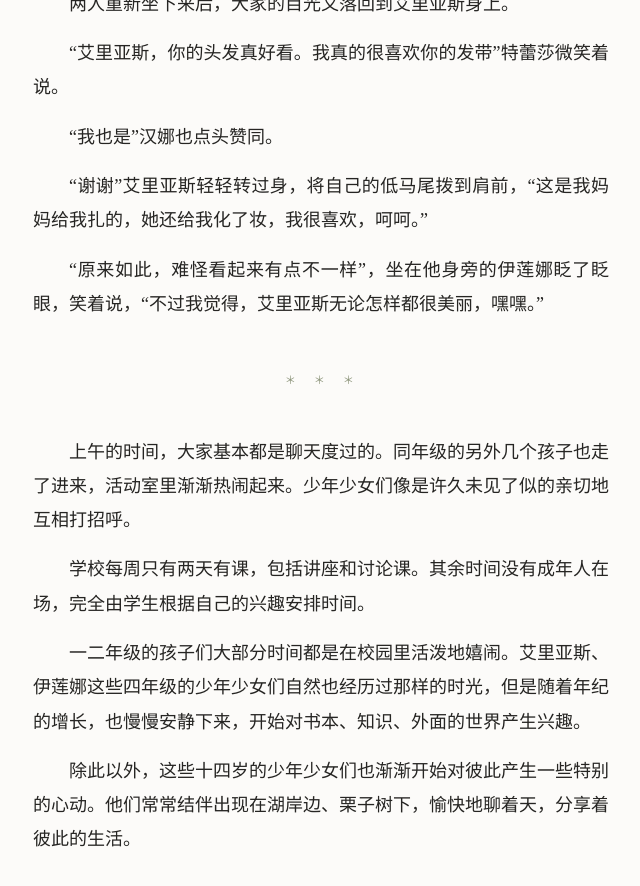
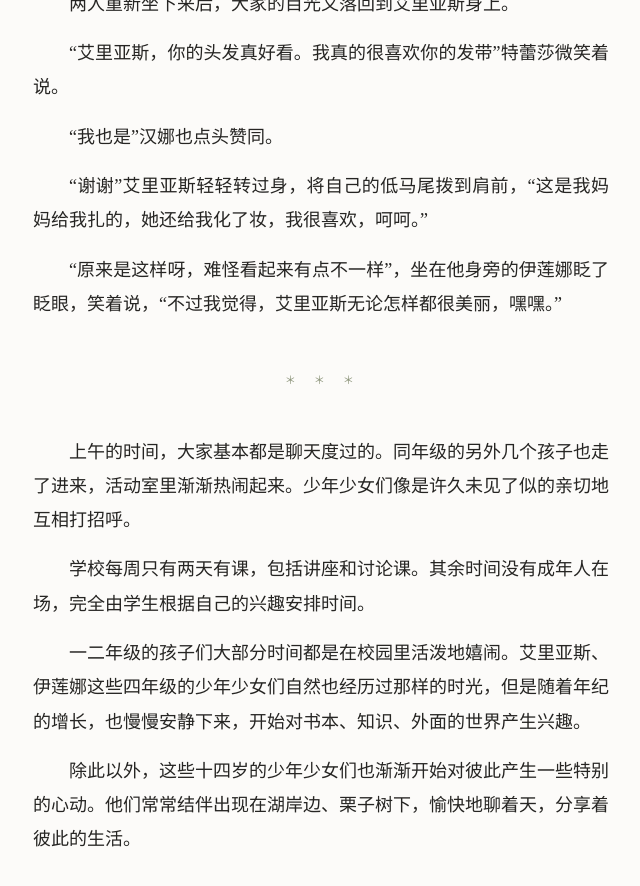
Before and after one commit to kxxx55500/kxxx55500.github.io, a Jekyll site: the page built from _chapters/saint-leina/3.md, in a window 1280 px wide and 900 px high, scrolled down 1541 px. Shown: the top 886 px of the window, without its empty margins (319-959 px from the left). Built offline with Jekyll 4.4.1, drawn with Linux system fonts in a browser that asks for light colours; some web fonts are replaced.

Commit message:
修改 章节：3

```diff
--- a/_chapters/saint-leina/3.md
+++ b/_chapters/saint-leina/3.md
@@ -41,7 +41,7 @@ published: true
 
 “谢谢”艾里亚斯轻轻转过身，将自己的低马尾拨到肩前，“这是我妈妈给我扎的，她还给我化了妆，我很喜欢，呵呵。”
 
-“原来如此，难怪看起来有点不一样”，坐在他身旁的伊莲娜眨了眨眼，笑着说，“不过我觉得，艾里亚斯无论怎样都很美丽，嘿嘿。”
+“原来是这样呀，难怪看起来有点不一样”，坐在他身旁的伊莲娜眨了眨眼，笑着说，“不过我觉得，艾里亚斯无论怎样都很美丽，嘿嘿。”
 
 \* \* \*
 
```
